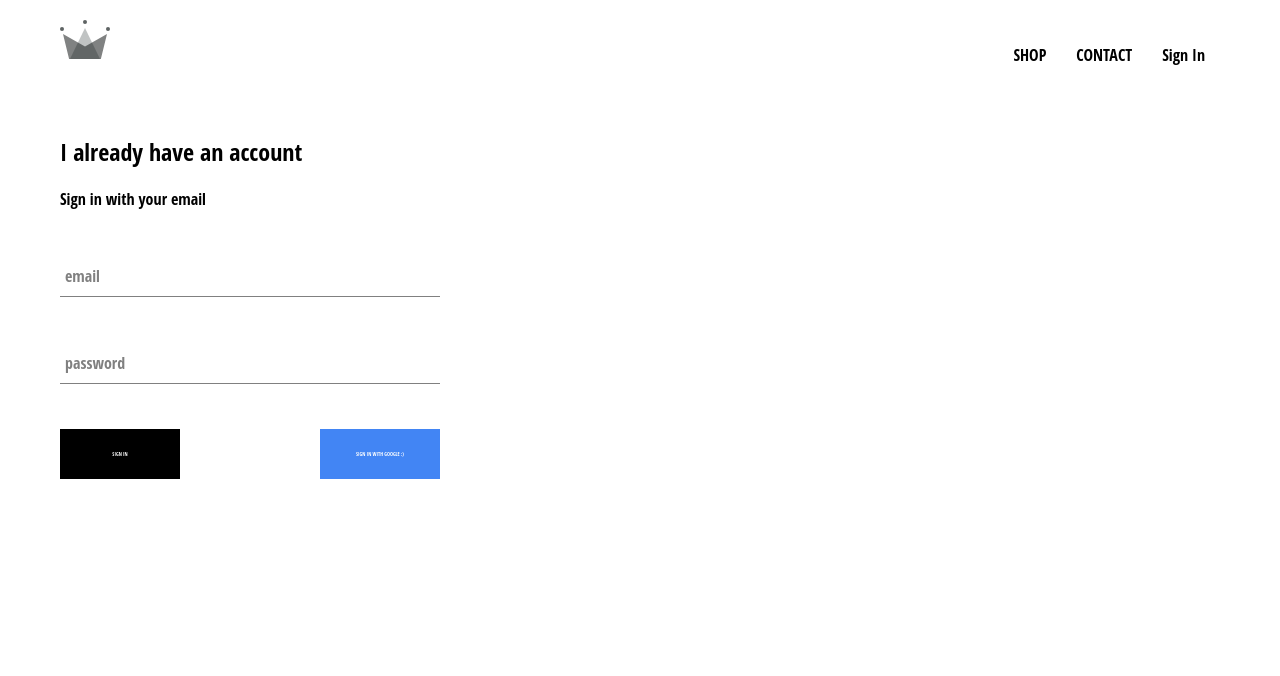
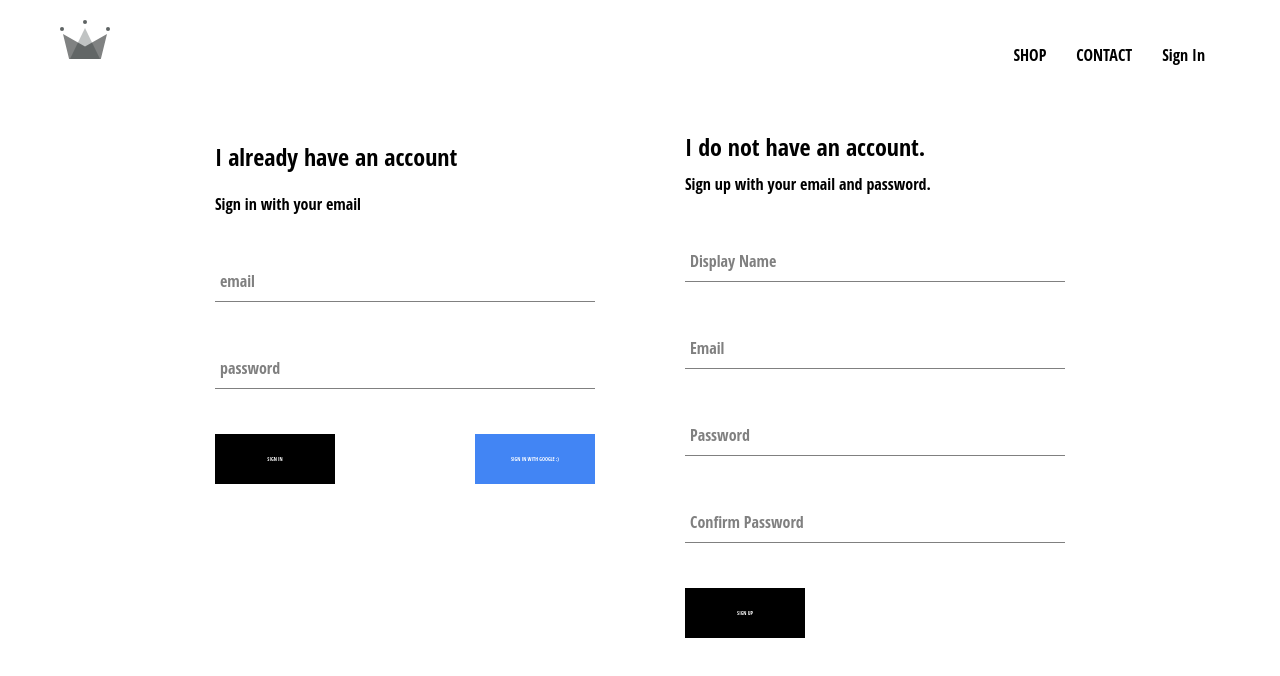
Before and after one commit to shilibrad/cloned-repo, a React (Create React App) app: page /signin in a window 1280 px wide. Shown: the top 676 px of the page. Built offline with nearby package versions, Linux system fonts and the light colour scheme; no server answers; a web font is replaced by a local one.

Commit message:
sign in up and off

```diff
--- a/src/App.js
+++ b/src/App.js
@@ -5,7 +5,7 @@
 import ShopPage from "./components/pages/shop/shop.component";
 import Header from "./components/header/header.component";
 import SignInAndSignUpPage from "./components/pages/sign-in-and-sign-up/sign-in-and-sign-up.component";
-import { auth } from "./firebase/firebase.utils";
+import { auth, createUserProfileDocument } from "./firebase/firebase.utils";
 
 class App extends React.Component {
   constructor() {
@@ -19,10 +19,21 @@
   unsubscribeFromAuto = null;
 
   componentDidMount() {
-    this.unsubscribeFromAuto = auth.onAuthStateChanged((user) => {
-      this.setState({ currentUser: user });
+    this.unsubscribeFromAuto = auth.onAuthStateChanged(async (userAuth) => {
+      if (userAuth) {
+        const userRef = await createUserProfileDocument(userAuth);
 
-      console.log(user);
+        userRef.onSnapshot((snapShot) => {
+          this.setState({
+            currentUser: {
+              id: snapShot.id,
+              ...snapShot.data(),
+            },
+          });
+          console.log(this.state);
+        });
+      }
+      this.setState({ currentUser: userAuth });
     });
   }
 
--- a/src/components/pages/sign-in-and-sign-up/sign-in-and-sign-up.component.jsx
+++ b/src/components/pages/sign-in-and-sign-up/sign-in-and-sign-up.component.jsx
@@ -1,10 +1,12 @@
 import React from "react";
 import "./sign-in-and-sign-up.styles.scss";
 import SignIn from "../../sign-in/sign-in.component";
+import SignUp from "../../sign-up/sign-up.component";
 
 const SignInAndSignUpPage = () => (
   <div className="sign-in-and-sign-up">
     <SignIn />
+    <SignUp />
   </div>
 );
 
--- a/src/components/pages/sign-in-and-sign-up/sign-in-and-sign-up.styles.scss
+++ b/src/components/pages/sign-in-and-sign-up/sign-in-and-sign-up.styles.scss
@@ -0,0 +1,6 @@
+.sign-in-and-sign-up {
+  width: 850px;
+  display: flex;
+  justify-content: space-between;
+  margin: 30px auto;
+}
--- /dev/null
+++ b/src/components/sign-up/sign-up.component.jsx
@@ -0,0 +1,100 @@
+import React from "react";
+import "./sign-up.styles.scss";
+import FormInput from "../form-input/form-input.component";
+import CustomButton from "../custom-button/custom-button.component";
+import { auth, createUserProfileDocument } from "../../firebase/firebase.utils";
+
+class SignUp extends React.Component {
+  constructor() {
+    super();
+
+    this.state = {
+      displayName: "",
+      email: "",
+      password: "",
+      confirmPassword: "",
+    };
+  }
+
+  handleSubmit = async (event) => {
+    event.preventDefault();
+
+    const { displayName, email, password, confirmPassword } = this.state;
+
+    if (password !== confirmPassword) {
+      alert("passwords don't match");
+      return;
+    }
+
+    try {
+      const { user } = await auth.createUserWithEmailAndPassword(
+        email,
+        password
+      );
+
+      await createUserProfileDocument(user, { displayName });
+
+      this.setState({
+        displayName: "",
+        email: "",
+        password: "",
+        confirmPassword: "",
+      });
+    } catch (error) {
+      console.error(error);
+    }
+  };
+
+  handleChange = (event) => {
+    const { name, value } = event.target;
+
+    this.setState({ [name]: value });
+  };
+
+  render() {
+    const { displayName, email, password, confirmPassword } = this.state;
+    return (
+      <div className="sign-up">
+        <h2 className="title">I do not have an account.</h2>
+        <span>Sign up with your email and password.</span>
+        <form className="sign-up-form" onSubmit={this.handleSubmit}>
+          <FormInput
+            type="text"
+            name="displayName"
+            value={displayName}
+            onChange={this.handleChange}
+            label="Display Name"
+            required
+          />
+          <FormInput
+            type="email"
+            name="email"
+            value={email}
+            onChange={this.handleChange}
+            label="Email"
+            required
+          />
+          <FormInput
+            type="password"
+            name="password"
+            value={password}
+            onChange={this.handleChange}
+            label="Password"
+            required
+          />
+          <FormInput
+            type="password"
+            name="confirmPassword"
+            value={confirmPassword}
+            onChange={this.handleChange}
+            label="Confirm Password"
+            required
+          />
+          <CustomButton type="submit">Sign Up</CustomButton>
+        </form>
+      </div>
+    );
+  }
+}
+
+export default SignUp;
--- /dev/null
+++ b/src/components/sign-up/sign-up.styles.scss
@@ -0,0 +1,9 @@
+.sign-up {
+  display: flex;
+  flex-direction: column;
+  width: 380px;
+
+  .title {
+    margin: 10px 0;
+  }
+}
--- a/src/firebase/firebase.utils.js
+++ b/src/firebase/firebase.utils.js
@@ -13,6 +13,31 @@
   measurementId: "G-NRJJPKWQKM",
 };
 
+export const createUserProfileDocument = async (userAuth, additionalData) => {
+  if (!userAuth) return;
+
+  const userRef = firestore.doc(`users/${userAuth.uid}`);
+
+  const snapShot = await userRef.get();
+
+  if (!snapShot.exists) {
+    const { displayName, email } = userAuth;
+    const createdAt = new Date();
+
+    try {
+      await userRef.set({
+        displayName,
+        email,
+        createdAt,
+        ...additionalData,
+      });
+    } catch (error) {
+      console.log("error creating user", error.message);
+    }
+  }
+
+  return userRef;
+};
 firebase.initializeApp(config);
 
 export const auth = firebase.auth();
```
Also changed, not shown: src/test.js (added, +9 -0 lines).
